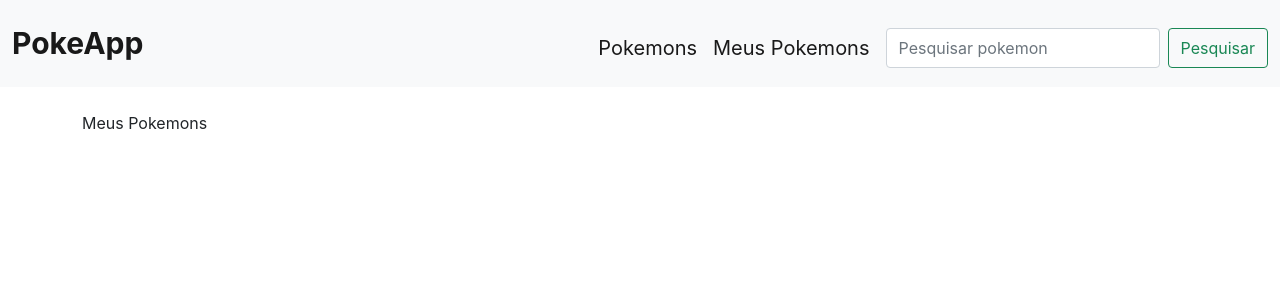
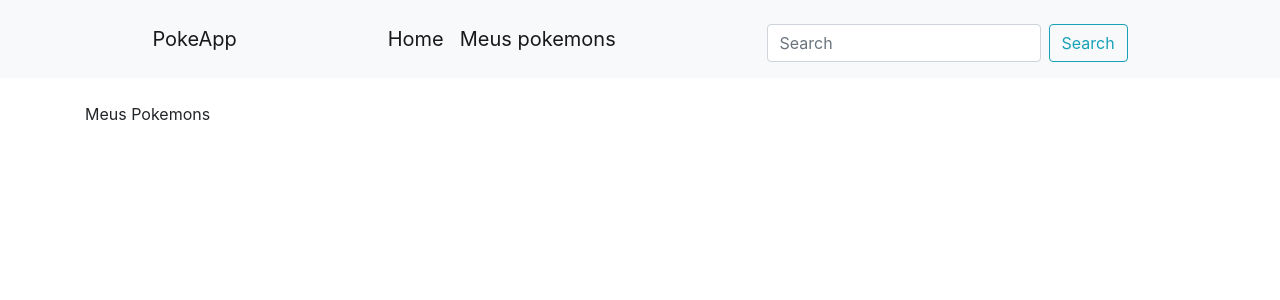
Before and after one commit to EricaSobral/projeto-pokeapp, a React (Create React App) app in the folder pokeapp/: page /meuspokemons in a window 1280 px wide. Shown: the top 300 px of the page. Built offline with nearby package versions, Linux system fonts and the light colour scheme.

Commit message:
Alteracao no Header usando react-boostrap

```diff
--- a/pokeapp/package.json
+++ b/pokeapp/package.json
@@ -6,7 +6,9 @@
     "@testing-library/jest-dom": "^5.11.4",
     "@testing-library/react": "^11.1.0",
     "@testing-library/user-event": "^12.1.10",
+    "bootstrap": "^4.6.0",
     "react": "^17.0.1",
+    "react-bootstrap": "^1.4.3",
     "react-dom": "^17.0.1",
     "react-router-dom": "^5.2.0",
     "react-scripts": "4.0.1",
--- a/pokeapp/public/index.html
+++ b/pokeapp/public/index.html
@@ -12,21 +12,11 @@
     <link rel="apple-touch-icon" href="%PUBLIC_URL%/logo192.png" />
     <link rel="manifest" href="%PUBLIC_URL%/manifest.json" />
     <link
-      href="https://cdn.jsdelivr.net/npm/bootstrap@5.0.0-beta1/dist/css/bootstrap.min.css"
       rel="stylesheet"
-      integrity="sha384-giJF6kkoqNQ00vy+HMDP7azOuL0xtbfIcaT9wjKHr8RbDVddVHyTfAAsrekwKmP1"
+      href="https://maxcdn.bootstrapcdn.com/bootstrap/4.5.3/css/bootstrap.min.css"
+      integrity="sha384-TX8t27EcRE3e/ihU7zmQxVncDAy5uIKz4rEkgIXeMed4M0jlfIDPvg6uqKI2xXr2"
       crossorigin="anonymous"
     />
-    <script
-      src="https://cdn.jsdelivr.net/npm/@popperjs/core@2.5.4/dist/umd/popper.min.js"
-      integrity="sha384-q2kxQ16AaE6UbzuKqyBE9/u/KzioAlnx2maXQHiDX9d4/zp8Ok3f+M7DPm+Ib6IU"
-      crossorigin="anonymous"
-    ></script>
-    <script
-      src="https://cdn.jsdelivr.net/npm/bootstrap@5.0.0-beta1/dist/js/bootstrap.min.js"
-      integrity="sha384-pQQkAEnwaBkjpqZ8RU1fF1AKtTcHJwFl3pblpTlHXybJjHpMYo79HY3hIi4NKxyj"
-      crossorigin="anonymous"
-    ></script>
     <title>PokerApp</title>
   </head>
   <body>
--- a/pokeapp/src/Header.js
+++ b/pokeapp/src/Header.js
@@ -1,37 +1,35 @@
 import React from 'react';
-
 import { Link } from 'react-router-dom';
+import Navbar from 'react-bootstrap/Navbar';
+import Container from 'react-bootstrap/Container';
+import Form from 'react-bootstrap/Form';
+import Button from 'react-bootstrap/Button';
+import FormControl from 'react-bootstrap/FormControl';
 
 export default function Header() {
   return (
     <>
-      <nav className="navbar navbar-light bg-light">
-        <div className="container-fluid py-2 d-flex flex-column flex-md-row align-items-center">
-          <Link to="/" className="navbar-brand pokeapp">
-            PokeApp
+      <Navbar expand="lg" variant="light" bg="light">
+        <Container className="d-flex justify-content-around align-center py-2">
+          <Link to="/">
+            <Navbar.Brand>PokeApp</Navbar.Brand>
           </Link>
-          <div className="mt-2 d-flex flex-wrap">
-            <Link to="/" className="navbar-brand">
-              Pokemons
+
+          <div>
+            <Link to="/">
+              <Navbar.Brand>Home</Navbar.Brand>
             </Link>
-            <Link to="/meuspokemons" className="navbar-brand">
-              Meus Pokemons
+            <Link to="/meuspokemons">
+              <Navbar.Brand>Meus pokemons</Navbar.Brand>
             </Link>
+          </div>
 
-            <form class="d-flex">
-              <input
-                className="form-control me-2"
-                type="search"
-                placeholder="Pesquisar pokemon"
-                aria-label="Pesquisar"
-              />
-              <button className="btn btn-outline-success" type="submit">
-                Pesquisar
-              </button>
-            </form>
-          </div>
-        </div>
-      </nav>
+          <Form className="d-flex mt-2">
+            <FormControl type="text" placeholder="Search" className="mr-sm-2" />
+            <Button variant="outline-info">Search</Button>
+          </Form>
+        </Container>
+      </Navbar>
     </>
   );
 }
--- a/pokeapp/src/Home.js
+++ b/pokeapp/src/Home.js
@@ -1,11 +1,12 @@
-import React from 'react';
+import React, { useState } from 'react';
 import Header from './Header';
 
 export default function Home() {
+  const [pesquisa, setPesquisa] = useState('');
   return (
     <>
       <Header />
-      <div class="container mt-4">Home</div>
+      <div className="container mt-4">Home</div>
     </>
   );
 }
--- a/pokeapp/src/MeusPokemons.js
+++ b/pokeapp/src/MeusPokemons.js
@@ -6,7 +6,7 @@ export default function MeusPokemons() {
   return (
     <>
       <Header />
-      <div class="container mt-4">Meus Pokemons</div>
+      <div className="container mt-4">Meus Pokemons</div>
     </>
   );
 }
--- a/pokeapp/src/index.js
+++ b/pokeapp/src/index.js
@@ -2,6 +2,8 @@ import React from 'react';
 import ReactDOM from 'react-dom';
 import './index.css';
 import App from './App';
+
+import 'bootstrap/dist/css/bootstrap.min.css';
 
 ReactDOM.render(
   <React.StrictMode>
```
Also changed, not shown: 2 other files (tests, documents, lock files or other folders).
